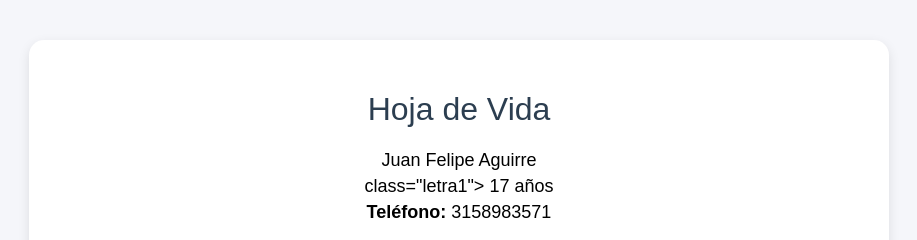
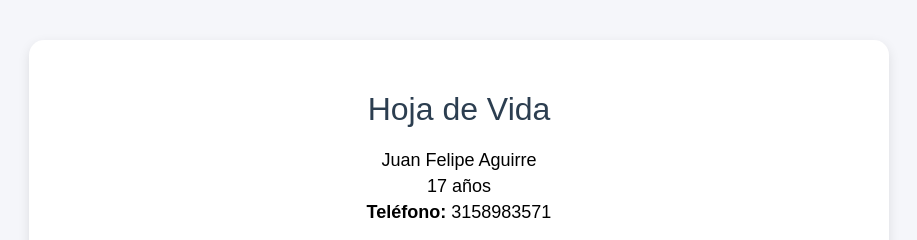
Before and after one commit to jfaguirre-cpu/aguirre, a plain HTML site: page index.html in a window 1280 px wide. Shown: the top 240 px of the page, without its empty margins (181-1098 px from the left). Drawn offline with Linux system fonts and the light colour scheme; a web font is replaced by a local one.

Commit message:
Update index.html

```diff
--- a/index.html
+++ b/index.html
@@ -70,7 +70,7 @@
     <h1 class="letra1">Hoja de Vida</h1>
     <div class="info">
       <p class="letra1">Juan Felipe Aguirre</p>
-      <p> class="letra1"> 17 años</p>
+      <p class="letra1"> 17 años</p>
       <p><strong>Teléfono:</strong> 3158983571</p>
     </div>
     <img src="URL_DE_TU_IMAGEN.jpg" alt="Descripción de la imagen" class="imagen-redonda">
```
